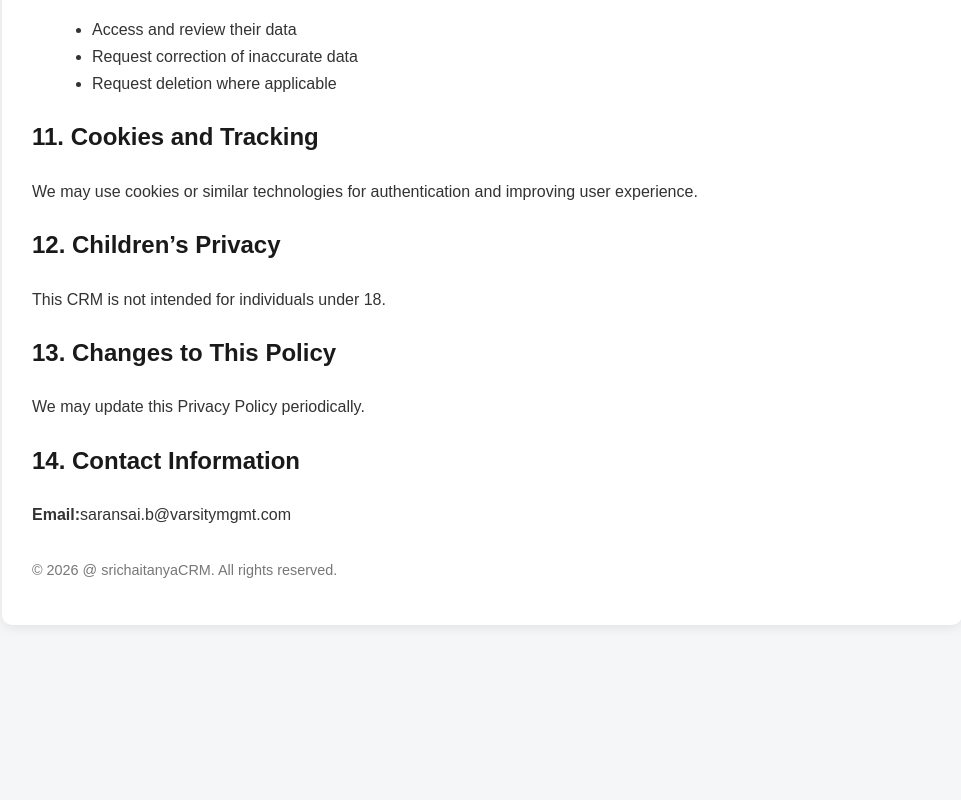
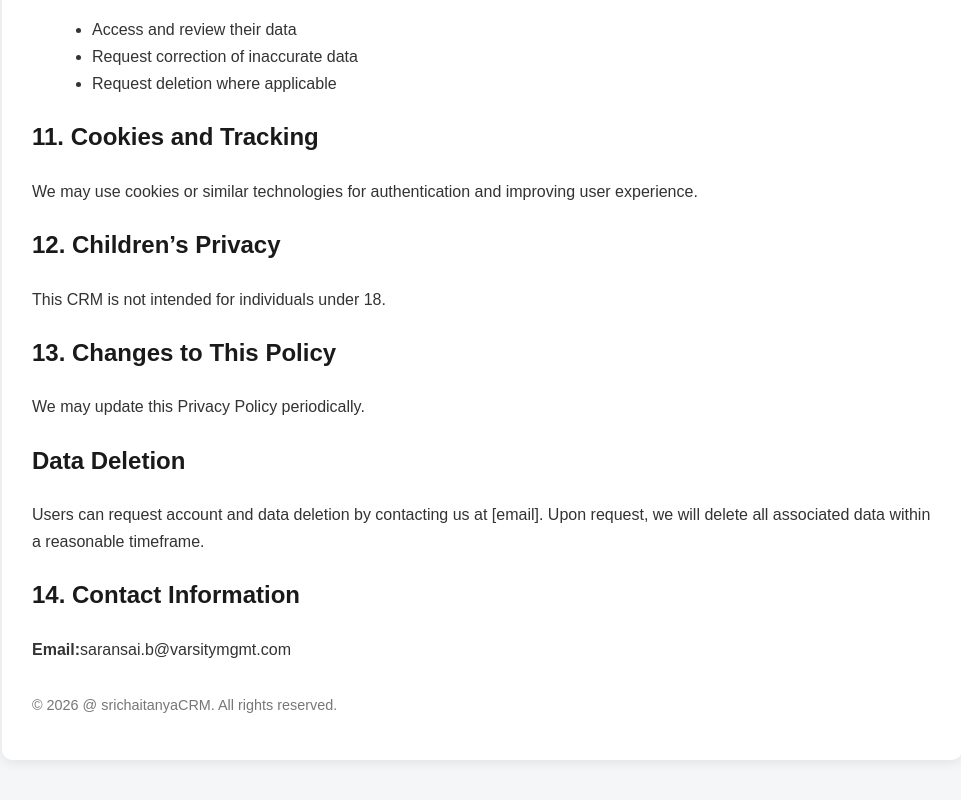
Before and after one commit to Saransai-07/crm-privacy-policy, a plain HTML site: page index.html in a window 1280 px wide. Shown: the part 1849-2649 px from the top of the page, without its empty margins (158-1119 px from the left). Before the commit the page ends 2514 px from the top, so only its background shows below. Drawn offline with Linux system fonts and the light colour scheme.

Commit message:
Add Data Deletion section to Privacy Policy

```diff
--- a/index.html
+++ b/index.html
@@ -116,6 +116,9 @@
     <h2>13. Changes to This Policy</h2>
     <p>We may update this Privacy Policy periodically.</p>
 
+    <h2>Data Deletion</h2>
+<p>Users can request account and data deletion by contacting us at [email].
+Upon request, we will delete all associated data within a reasonable timeframe.</p>
     <h2>14. Contact Information</h2>
     <p><strong>Email:</strong>saransai.b@varsitymgmt.com</p>
 
```
